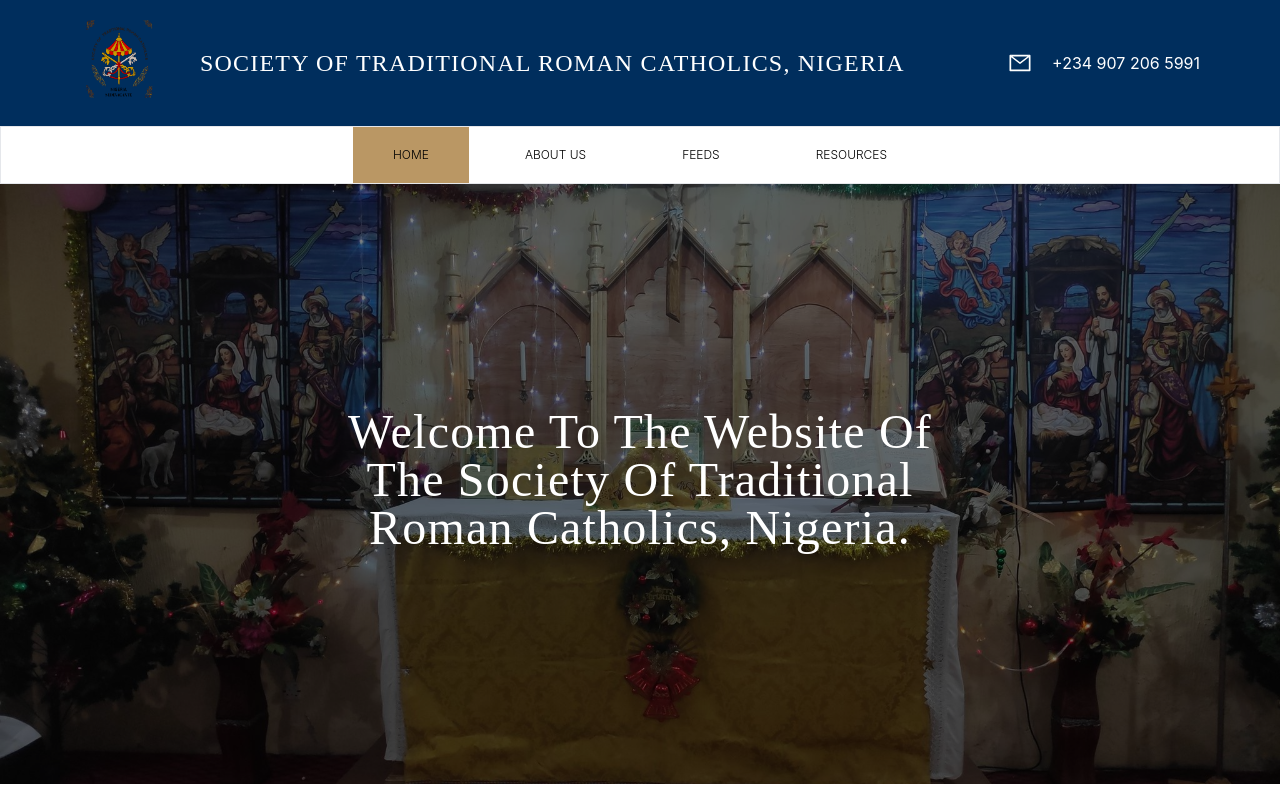
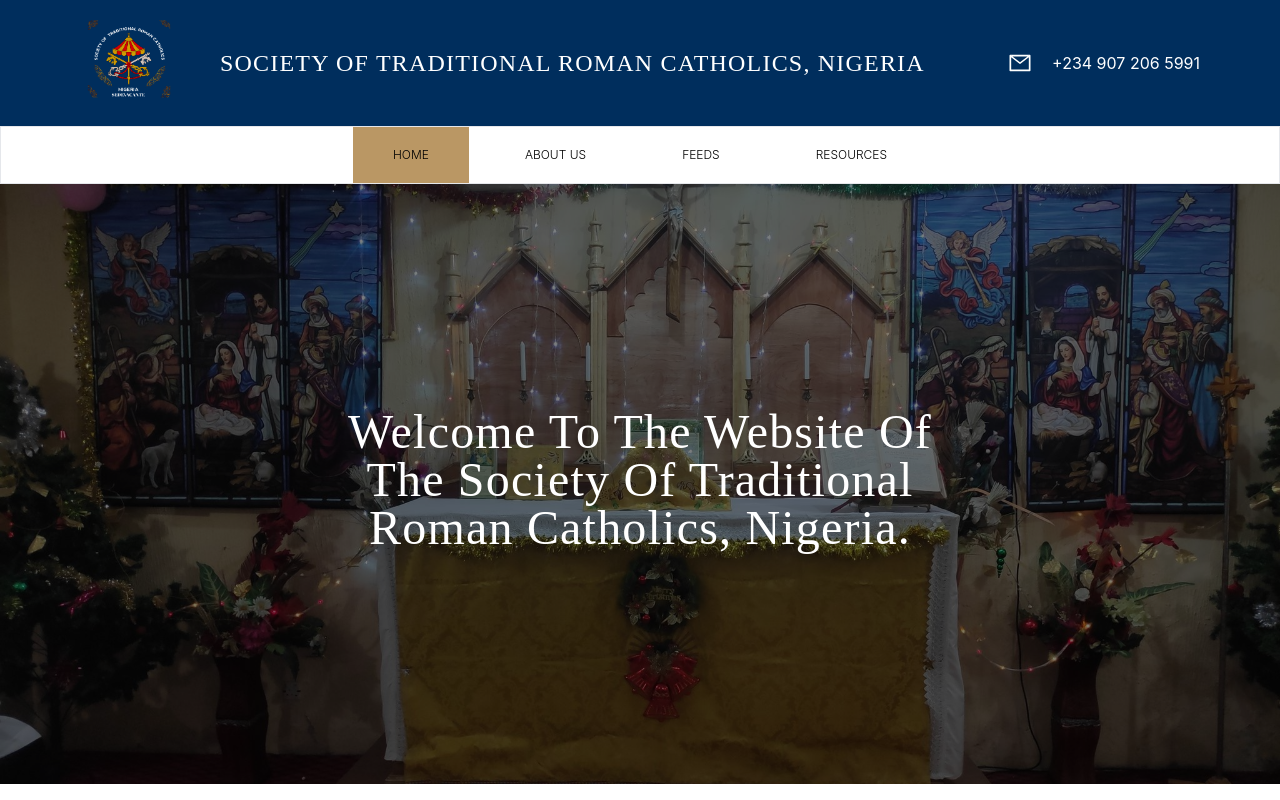
Before and after one commit to Oduchep/strcnigeria, a Next.js app: page / in a window 1280 px wide. Shown: the top 800 px of the page. Built offline with nearby package versions, Linux system fonts and the light colour scheme.

Commit message:
changed logo text color to white

```diff
--- a/components/header.js
+++ b/components/header.js
@@ -22,8 +22,8 @@
             <div className="hidden sm:block cursor-pointer">
               <Link href="/">
                 <Image
-                  src="/strc-nigeria logo.png"
-                  width={80}
+                  src="/strc-nigeria logo_white.PNG"
+                  width={100}
                   height={80}
                   alt="website logo"
                 />
```
Also changed, not shown: public/strc-nigeria logo_white.PNG (added), 1 other file (tests, documents, lock files or other folders).
